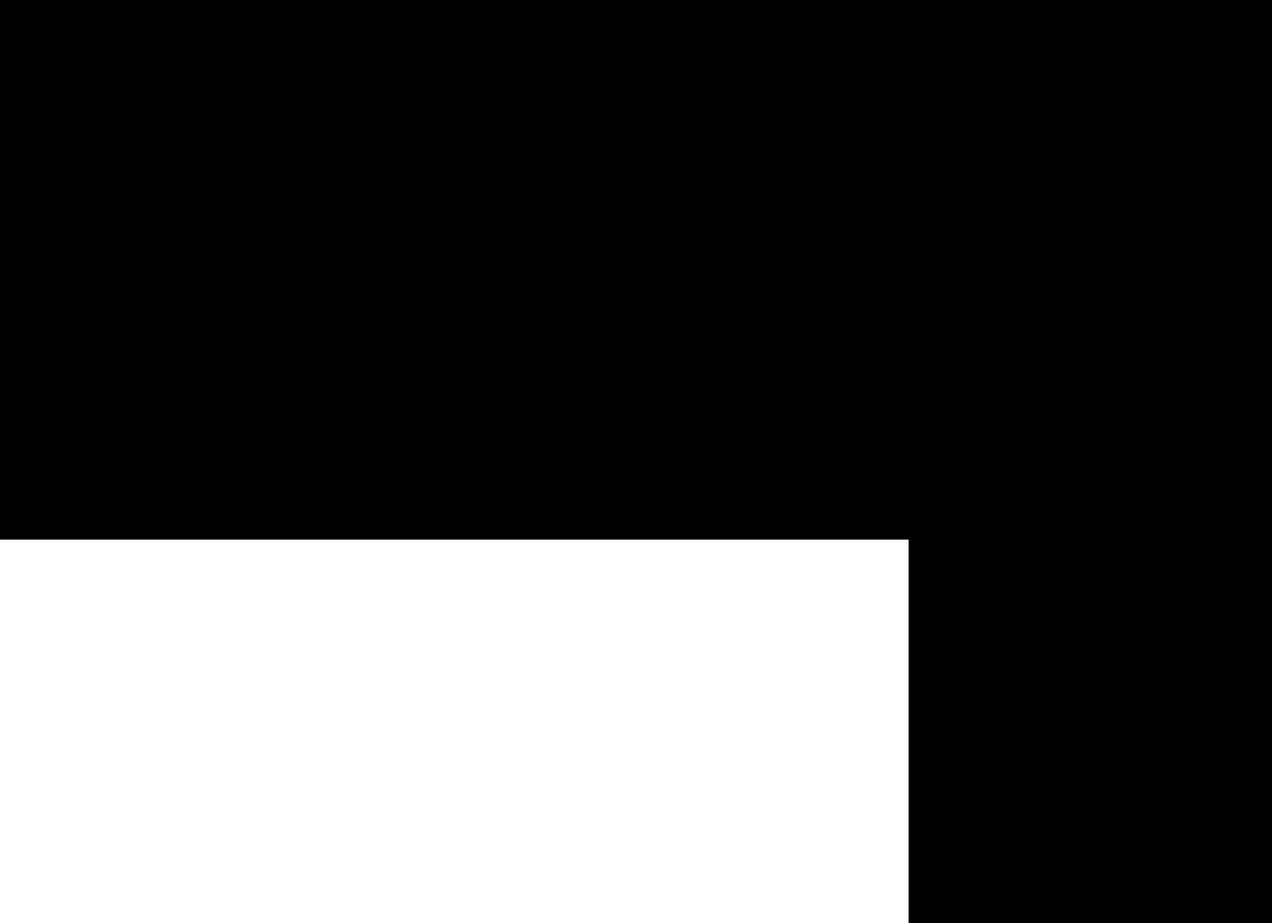
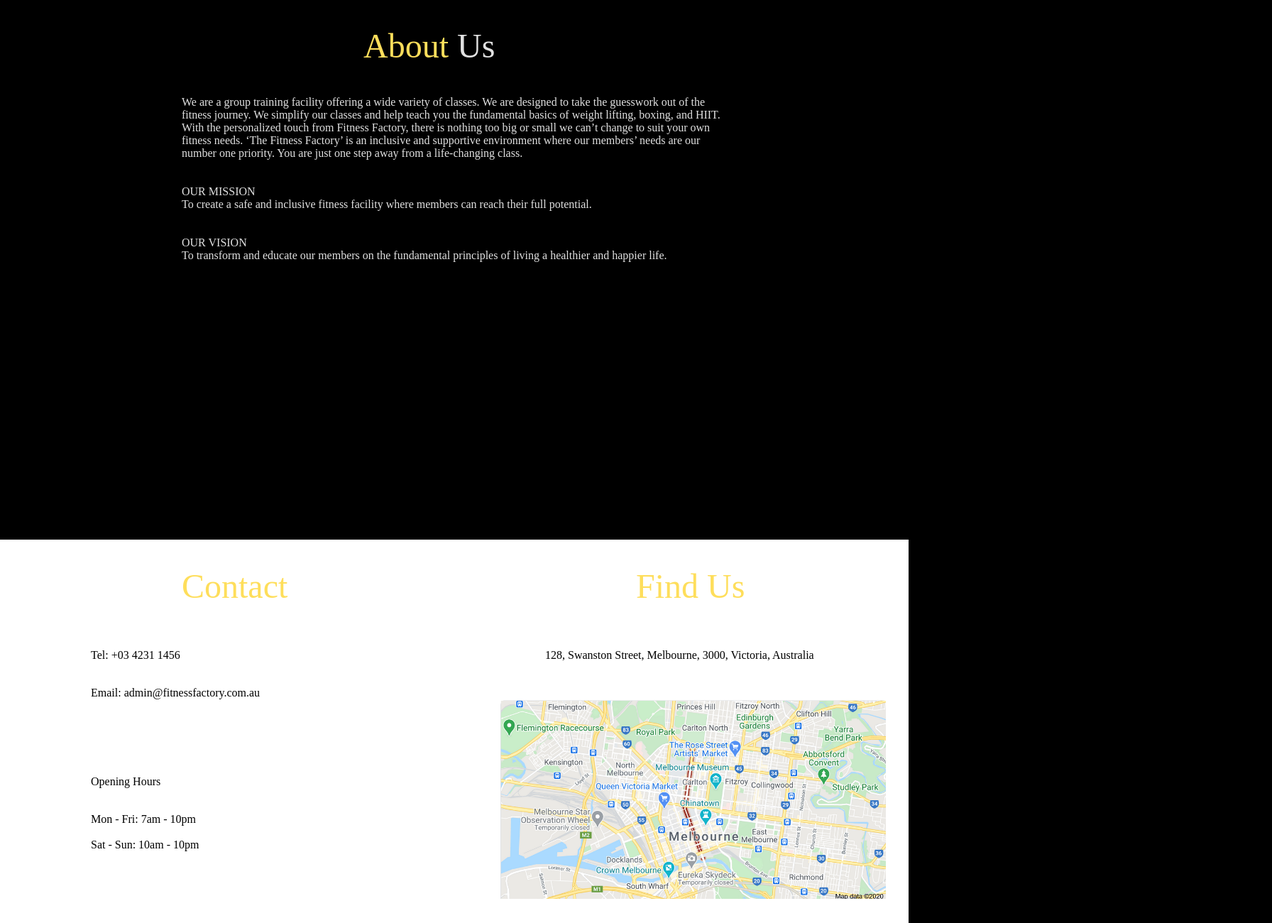
Before and after one commit to RMIT-SEPT/majorproject-1-fri-10-30-3, a React app in the folder FrontEnd/: page / in a window 1280 px wide. Shown: the part 1640-2940 px from the top of the page at 71% size, 1792 px wide, since content can reach past the window. Built offline with nearby package versions, Linux system fonts and the light colour scheme.

Commit message:
Landingpage frontend

```diff
--- a/FrontEnd/src/components/Home/Home.css
+++ b/FrontEnd/src/components/Home/Home.css
@@ -138,3 +138,52 @@
 .landing-social-action:active {
   color: #ccb248;
 }
+
+
+
+.title-style{
+  width: 100%;
+  height: auto;
+  font-size: 3em;
+  font-weight: 200;
+  margin: 5px;
+  justify-content: center;
+  margin-top: 6%;
+  margin-left: 40%;
+  float: left;
+}
+
+.title-style span{
+  color: rgb(225, 225, 225);
+}
+
+.paragraph{
+  width: 60%;
+  height: auto;
+  font-size: 1em;
+  font-weight: 200;
+  margin-left: 20%;
+  margin-right: 20%;
+  margin-top: 3%;
+  float: left;
+}
+
+.contact-box{
+  width: 50%;
+  height: auto;
+  float: left;
+}
+
+.findus-box{
+  width: 50%;
+  height: auto;
+  float: left;
+}
+
+.findus-img{
+  width: 85%;
+  height: auto;
+  margin-top: 6%;
+  margin-left: 10%;
+  float: left;
+}
--- a/FrontEnd/src/components/Home/Home.js
+++ b/FrontEnd/src/components/Home/Home.js
@@ -34,9 +34,65 @@ const Home = () => (
 
     <div id="services" className="landing-containers landing-services"> {/* SERVICES */} </div>
 
-    <div id="aboutus" className="landing-containers landing-about-us"> {/* ABOUT US */} </div>
+    <div id="aboutus" className="landing-containers landing-about-us"> {/* ABOUT US */}
+      <h1 className="title-style ff-yellow"> About <span>Us</span></h1>
+      <p className="paragraph ff-white">
+      We are a group training facility offering a wide variety of classes. We are designed to take the guesswork out of the fitness journey.
+      We simplify our classes and help teach you the fundamental basics of weight lifting, boxing, and HIIT.
+      With the personalized touch from Fitness Factory, there is nothing too big or small we can’t change to suit your own fitness needs.
+      ‘The Fitness Factory’ is an inclusive and supportive environment where our members’ needs are our number one priority. You are just one step away from a life-changing class.
+      <br></br>
+      <br></br>
+      <br></br>
+      OUR MISSION <br></br>
+      To create a safe and inclusive fitness facility where members can reach their full potential.
+      <br></br>
+      <br></br>
+      <br></br>
+      OUR VISION <br></br>
+      To transform and educate our members on the fundamental principles of living a healthier and happier life.
+      </p>
+    </div>
 
-    <div id="contact" className="landing-containers landing-contact"> {/* CONTACT */} </div>
+    <div id="contact" className="landing-containers landing-contact"> {/* CONTACT */}
+      <div className="contact-box">
+        {/* CONTACT */}
+      <h1 className="title-style ff-yellow"> Contact </h1>
+      <p className="paragraph ff-grey">
+        <br></br>
+        <br></br>
+        Tel: +03 4231 1456
+      </p>
+      <p className="paragraph ff-grey">
+        Email: admin@fitnessfactory.com.au
+      </p>
+      <p className="paragraph ff-grey">
+        <br></br>
+        <br></br>
+        <br></br>
+        <br></br>
+        Opening Hours
+      </p>
+      <p className="paragraph ff-grey">
+        Mon - Fri: 7am - 10pm
+        <br></br>
+        <br></br>
+        Sat - Sun: 10am - 10pm
+      </p>
+      </div>
+
+
+      <div className="findus-box">
+        {/* Findus */}
+        <h1 className="title-style ff-yellow"> Find Us </h1>
+        <p className="paragraph ff-grey">
+        <br></br>
+        <br></br>
+        128, Swanston Street, Melbourne, 3000, Victoria, Australia
+        </p>
+        <img className="findus-img" src="/findus-map.png"></img>
+      </div>
+    </div>
 
     <Footer></Footer>
   </div>
```
Also changed, not shown: FrontEnd/public/findus-map.png (added).
